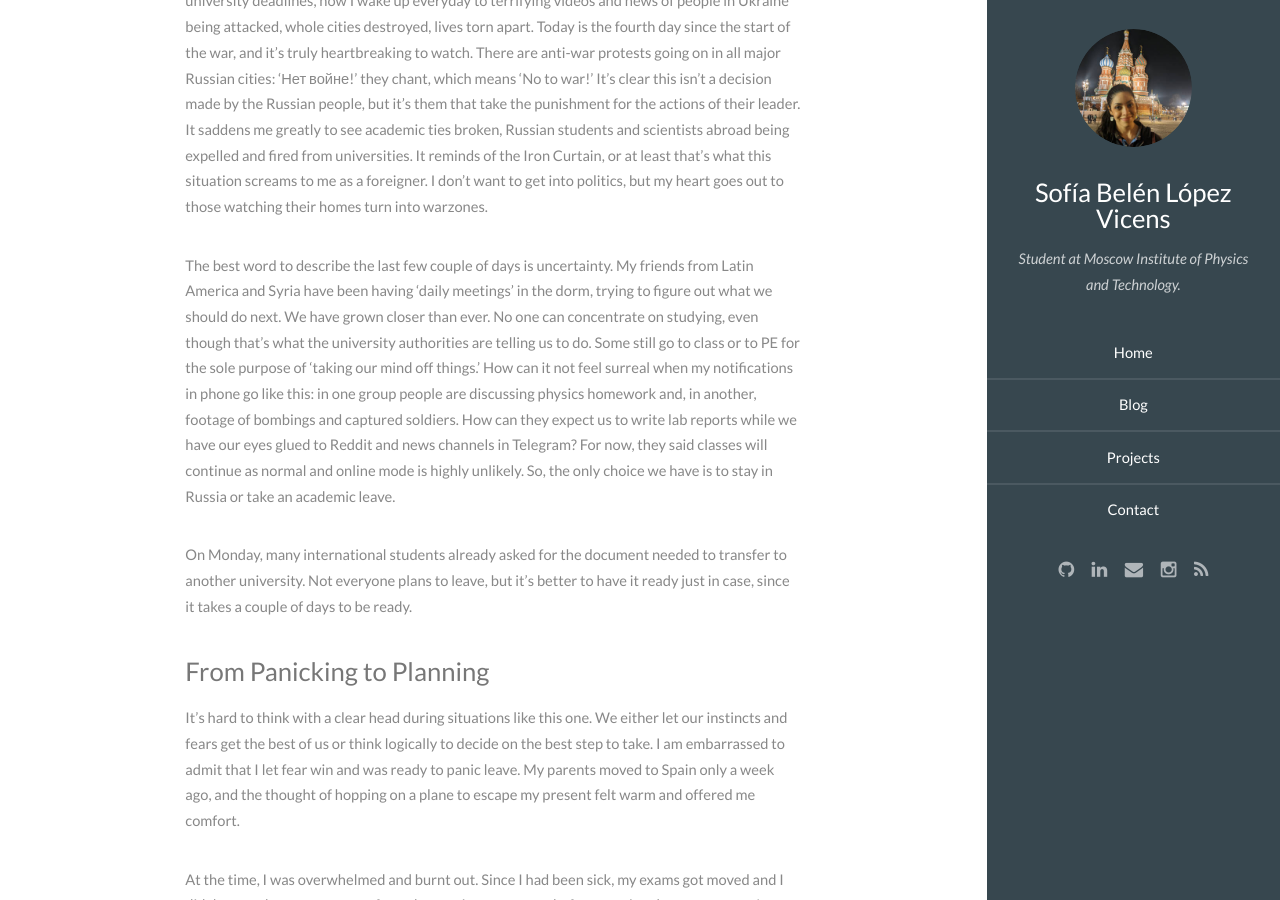
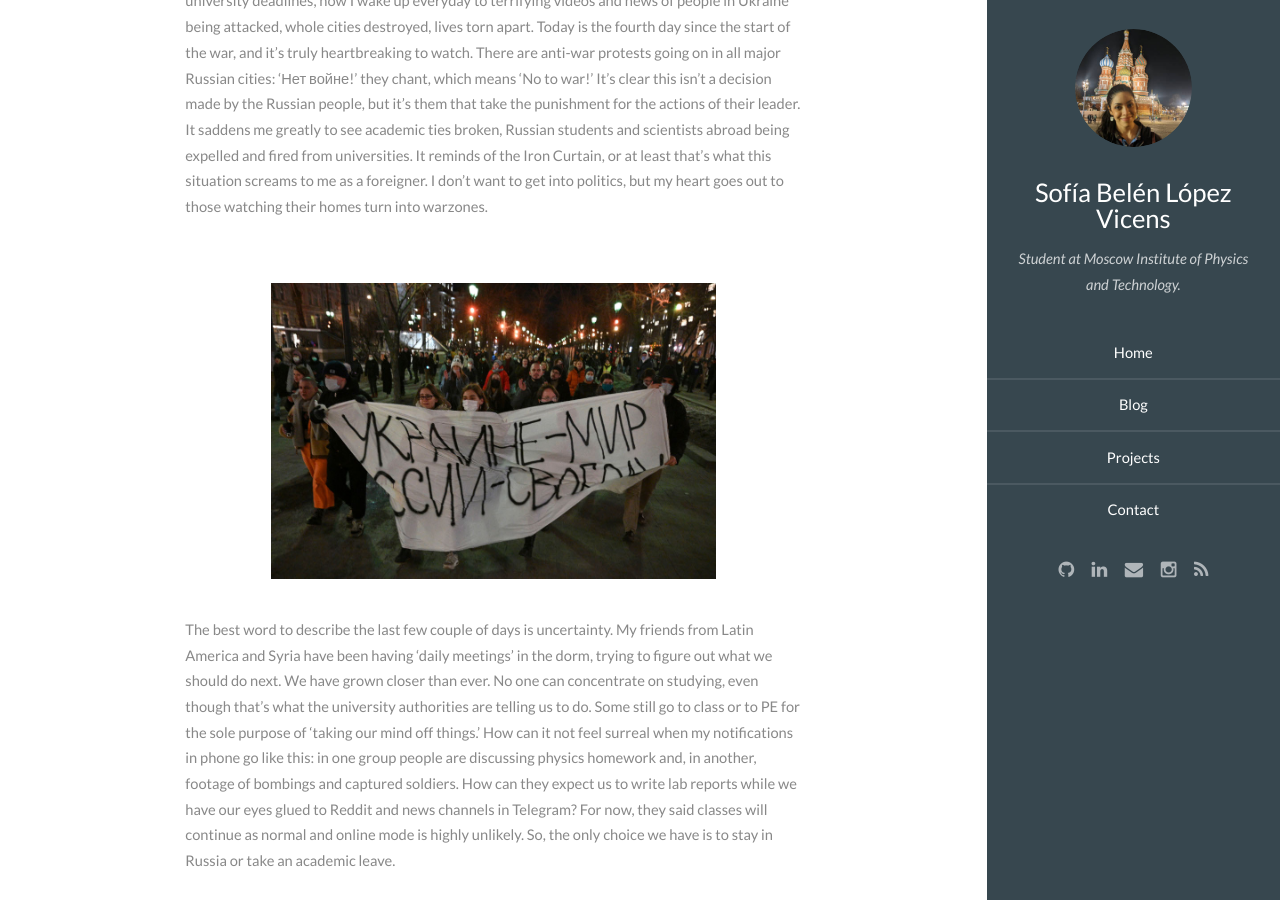
Before and after one commit to sofiabelen/sofiabelen.github.io, a Jekyll site: the page built from _posts/blog/2022-03-02-beginnings-hide-behind-ends.md, in a window 1280 px wide and 900 px high, scrolled down 455 px. Built offline with Jekyll 4.4.1, drawn with Linux system fonts in a browser that asks for light colours; Markdown is read by kramdown in place of the engine named in the settings; comment, search, counter and statistics services are not loaded.

Commit message:
Adding images

```diff
--- a/_posts/blog/2022-03-02-beginnings-hide-behind-ends.md
+++ b/_posts/blog/2022-03-02-beginnings-hide-behind-ends.md
@@ -9,11 +9,23 @@
 
 Life feels surreal today. Only a few days ago my biggest worry was not being able to meet university deadlines, now I wake up everyday to terrifying videos and news of people in Ukraine being attacked, whole cities destroyed, lives torn apart. Today is the fourth day since the start of the war, and it's truly heartbreaking to watch. There are anti-war protests going on in all major Russian cities: 'Нет войне!' they chant, which means 'No to war!' It's clear this isn't a decision made by the Russian people, but it's them that take the punishment for the actions of their leader. It saddens me greatly to see academic ties broken, Russian students and scientists abroad being expelled and fired from universities. It reminds of the Iron Curtain, or at least that's what this situation screams to me as a foreigner. I don't want to get into politics, but my heart goes out to those watching their homes turn into warzones.
 
+<center>
+<figure style='padding: 30px'>
+<img style='height: 80%; width: 80%; object-fit: contain' src="/images/anti-war-protest.jpg" atl="anti war protests">
+</figure>
+</center>
+
 The best word to describe the last few couple of days is uncertainty. My friends from Latin America and Syria have been having 'daily meetings' in the dorm, trying to figure out what we should do next. We have grown closer than ever. No one can concentrate on studying, even though that's what the university authorities are telling us to do. Some still go to class or to PE for the sole purpose of 'taking our mind off things.' How can it not feel surreal when my notifications in phone go like this: in one group people are discussing physics homework and, in another, footage of bombings and captured soldiers. How can they expect us to write lab reports while we have our eyes glued to Reddit and news channels in Telegram? For now, they said classes will continue as normal and online mode is highly unlikely. So, the only choice we have is to stay in Russia or take an academic leave.
 
 On Monday, many international students already asked for the document needed to transfer to another university. Not everyone plans to leave, but it's better to have it ready just in case, since it takes a couple of days to be ready.
 
 ### From Panicking to Planning
+
+<center>
+<figure style='padding: 30px'>
+<img style='height: 80%; width: 80%; object-fit: contain' src="/images/panic.jpg" atl="Panic">
+</figure>
+</center>
 
 It's hard to think with a clear head during situations like this one.
 We either let our instincts and fears get the best of us or think logically to decide on the best step to take. I am embarrassed to admit that I let fear win and was ready to panic leave. My parents moved to Spain only a week ago, and the thought of hopping on a plane to escape my present felt warm and offered me comfort.
@@ -21,6 +33,12 @@
 At the time, I was overwhelmed and burnt out. Since I had been sick, my exams got moved and I didn't get a chance to recover from the previous semester before starting the current one. I saw an easy way out, not only of the uncertainty caused by the war, but also from an everyday life I wasn't enjoying anymore.
 
 It was clear I was biased in wanting to leave, so good thing Santiago, my boyfriend, was biased in an completely opposite manner. To him, the thought of leaving behind everything we've built here was scary and unnecessary. He argued that the situation would soon calm down, and we weren't in any real danger.
+
+<center>
+<figure style='padding: 30px'>
+<img style='height: 80%; width: 80%; object-fit: contain' src="/images/poland.jpg" atl="Poland">
+</figure>
+</center>
 
 We debated this issue for hours, and on Sunday evening it hit us. While we were watching Euphoria, trying to give our minds something trivial to focus on, Santiago had an eureka moment: instead of feeling sorry for ourselves, we should turn this whole thing around and turn in into an opportunity. Why don't we start a new chapter in Europe? The idea is to move to Spain for a short time, get married, work in whatever we can find to save up some money, and then start applying for jobs in Poland. Then in September we can transfer to another university. Then, one of us can work while the other studies and works part time. Instead of letting this situation push us back and loose what we've worked so hard for, we would be taking the opportunity to get ahead in life. We'd start gaining valuable work experience, while living on our own apartment instead of uni dorms, plus the experience of starting from zero in a new country all over again. I am getting déjà vu vibes while writing this. It's crazy to think that this would be my third time moving to a new place, without speaking the language, and having to rebuild myself from scratch.
 
@@ -40,6 +58,12 @@
 
 3. Flights are being canceled and EU closed its air space for Russian airlines. We fear not being able to get out if we don't go now.
 
+<center>
+<figure style='padding: 30px'>
+<img style='height: 80%; width: 80%; object-fit: contain' src="/images/planes-closed-airspace.jpg" atl="Closed Airspace">
+</figure>
+</center>
+
 4. There could be incidents of terrorism.
 
 5. The world is breaking academic relationships with Russia.
@@ -56,5 +80,11 @@
 
 ### Most Valuable Thing That PhysTech Gave Me: The Chance to Test My Limits
 
+<center>
+<figure style='padding: 30px'>
+<img style='height: 80%; width: 80%; object-fit: contain' src="/images/runner.jpg" atl="Runner">
+</figure>
+</center>
+
 The final thing to add is a breakthrough I had a month ago, before any of this even happened. I was overjoyed to realize that I achieved what I set out to do when I came to Russia and enrolled in PhysTech. The main reason I chose PhysTech and not just any university in Russia was because of the challenge of studying Physics in one of the toughest universities in the country and the world. Plus, the fact that I would be studying in a foreign language, one I spent only 1.5 years learning. The adrenaline rush was what pushed me to apply. I wanted to test my limits, see if I could do it. In the end, I did it. I have proven to myself I can do it, and not just get by, but also achieve high grades. Like an athlete training their body the maximum to see how far they can get.
 I feel like I did it and now I'm ready to explore new areas. What else am I capable of? I hate that this comes off as bragging, I hate to brag, but this was a beautiful realization and I honestly wanted to share it unfiltered, instead of sugar coating my thoughts so they are more socially acceptable. Anyway, I am ready to take on the next challenge!
```
Also changed, not shown: images/anti-war-protest.jpg (added), images/panic.jpg (added), images/planes-closed-airspace.jpg (added), images/poland.jpg (added), images/runner.jpg (added).
